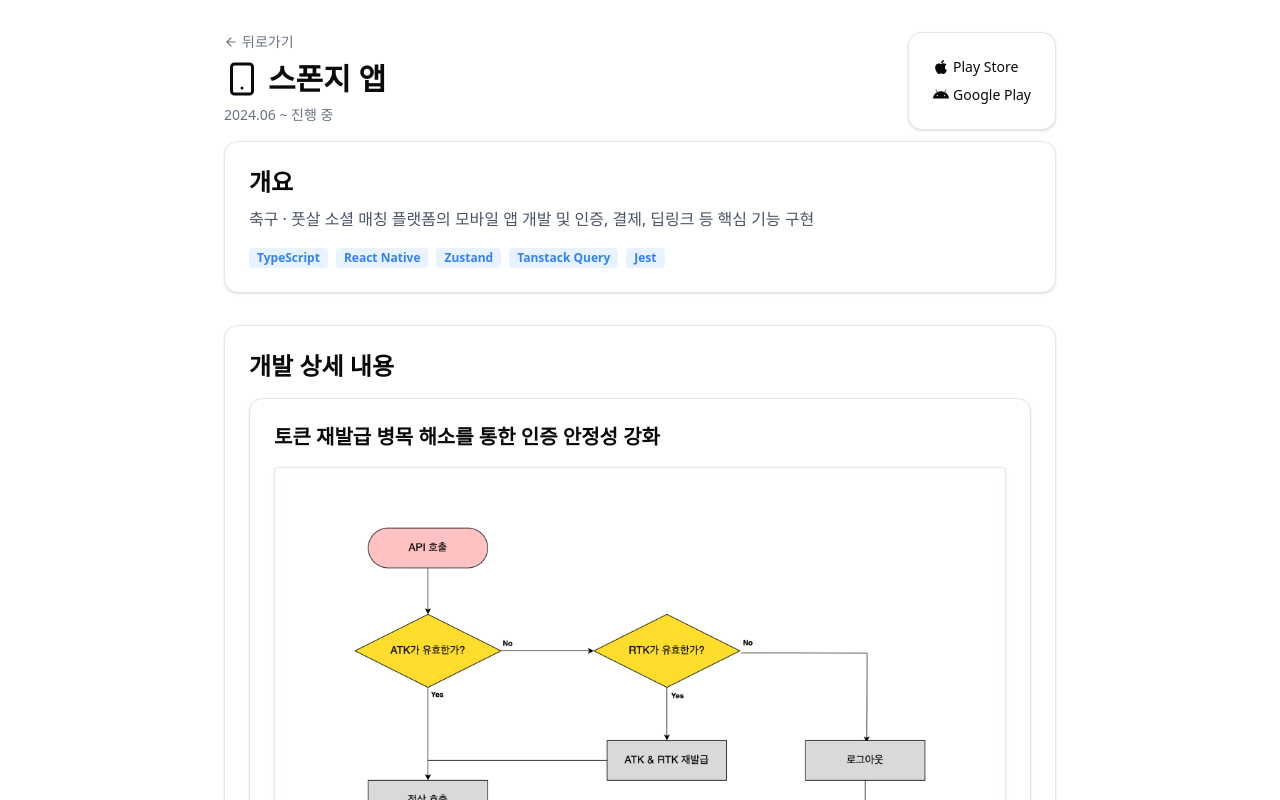
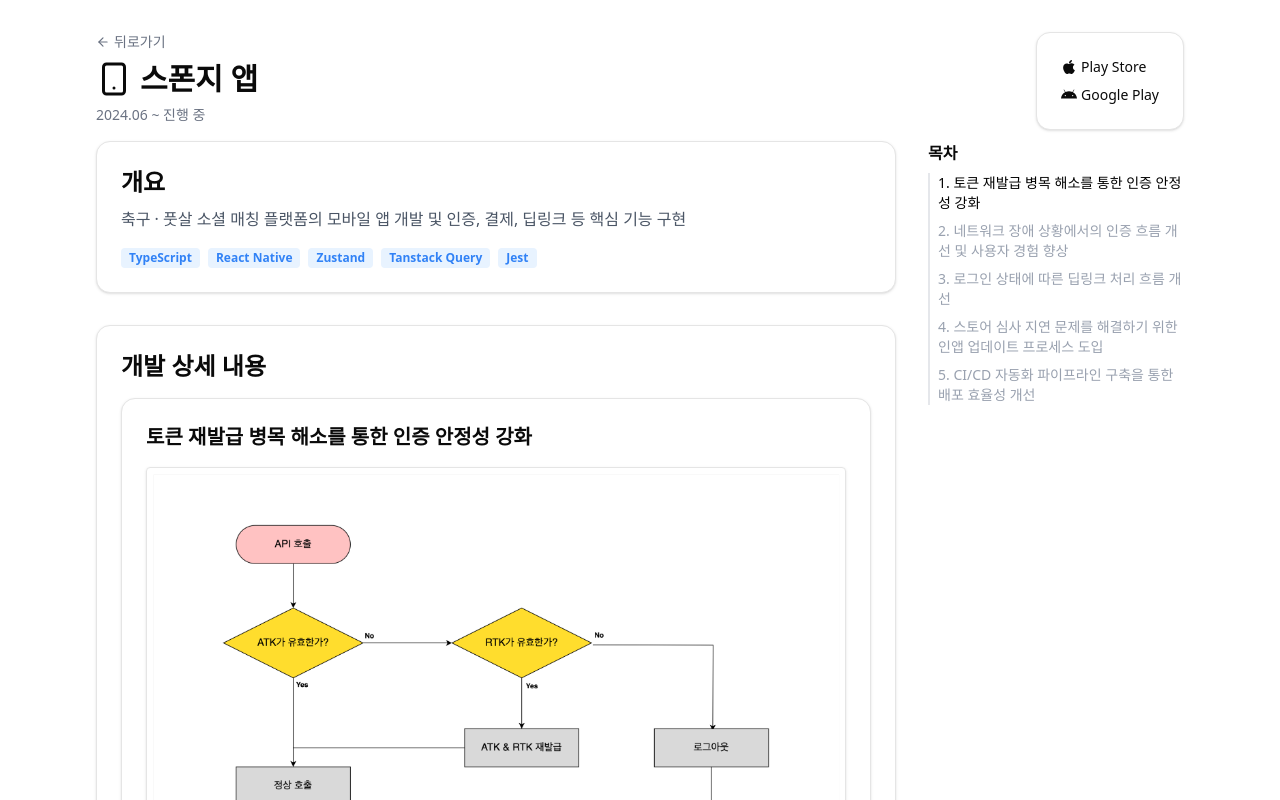
Before and after one commit to BangDori/bangdori-portfolio, a Next.js app: page /experience/sponjy-app in a window 1280 px wide. Shown: the top 800 px of the page. Built offline with nearby package versions, Linux system fonts and the light colour scheme.

Commit message:
목차 적용

```diff
--- a/app/experience/admin-page/page.tsx
+++ b/app/experience/admin-page/page.tsx
@@ -1,6 +1,7 @@
 import AnimatedSection from '@/components/AnimatedSection';
 import ProjectDetailHeader from '@/components/ProjectDetailHeader';
 import ProjectDetailList from '@/components/ProjectDetailList';
+import ProjectDetailToc from '@/components/ProjectDetailToc';
 import ProjectOverView from '@/components/ProjectOverView';
 import adminDetail from '@/constants/admin';
 import { projects } from '@/constants/project';
@@ -9,7 +10,7 @@ const projectMeta = projects.admin;
 
 export default function AdminPage() {
   return (
-    <main className="mx-auto w-full max-w-4xl p-8">
+    <main className="mx-auto w-full max-w-4xl p-8 md:max-w-6xl">
       <div className="mb-4">
         <AnimatedSection as="div" delay={0} className="space-y-2">
           <ProjectDetailHeader
@@ -19,12 +20,21 @@ export default function AdminPage() {
           />
         </AnimatedSection>
       </div>
+      <div className="flex flex-col gap-8 md:flex-row">
+        <div className="min-w-0 flex-1">
           <AnimatedSection as="section" delay={0.2} className="mb-8 rounded-lg">
             <ProjectOverView {...projectMeta} />
           </AnimatedSection>
           <AnimatedSection as="section" delay={0.4} className="mb-8 rounded-lg">
             <ProjectDetailList details={adminDetail} />
           </AnimatedSection>
+        </div>
+        <AnimatedSection as="aside" delay={0.3} className="hidden w-64 flex-shrink-0 md:block">
+          <div className="sticky top-8">
+            <ProjectDetailToc details={adminDetail} />
+          </div>
+        </AnimatedSection>
+      </div>
     </main>
   );
 }
--- a/app/experience/sponjy-app/page.tsx
+++ b/app/experience/sponjy-app/page.tsx
@@ -5,12 +5,13 @@ import ProjectOverView from '@/components/ProjectOverView';
 import { projects } from '@/constants/project';
 import ProjectLink from './_components/ProjectLink';
 import appDetail from '@/constants/app';
+import ProjectDetailToc from '@/components/ProjectDetailToc';
 
 const projectMeta = projects.app;
 
 export default function SponjyApp() {
   return (
-    <main className="mx-auto w-full max-w-4xl p-8">
+    <main className="mx-auto w-full max-w-4xl p-8 md:max-w-6xl">
       <div className="relative mb-4">
         <AnimatedSection as="div" className="space-y-2">
           <ProjectDetailHeader
@@ -19,16 +20,29 @@ export default function SponjyApp() {
             date={projectMeta.date}
           />
         </AnimatedSection>
-        <AnimatedSection as="div" className="static mt-4 md:absolute md:top-0 md:right-0 md:mt-0">
+        <AnimatedSection
+          as="div"
+          delay={0.1}
+          className="static mt-4 md:absolute md:top-0 md:right-0 md:mt-0"
+        >
           <ProjectLink links={projectMeta.links} />
         </AnimatedSection>
       </div>
+      <div className="flex flex-col gap-8 md:flex-row">
+        <div className="min-w-0 flex-1">
           <AnimatedSection as="section" delay={0.2} className="mb-8 rounded-lg">
             <ProjectOverView {...projectMeta} />
           </AnimatedSection>
           <AnimatedSection as="section" delay={0.4} className="mb-8 rounded-lg">
             <ProjectDetailList details={appDetail} />
           </AnimatedSection>
+        </div>
+        <AnimatedSection as="aside" delay={0.3} className="hidden w-64 flex-shrink-0 md:block">
+          <div className="sticky top-8">
+            <ProjectDetailToc details={appDetail} />
+          </div>
+        </AnimatedSection>
+      </div>
     </main>
   );
 }
--- a/app/experience/sponjy-webview/page.tsx
+++ b/app/experience/sponjy-webview/page.tsx
@@ -1,6 +1,7 @@
 import AnimatedSection from '@/components/AnimatedSection';
 import ProjectDetailHeader from '@/components/ProjectDetailHeader';
 import ProjectDetailList from '@/components/ProjectDetailList';
+import ProjectDetailToc from '@/components/ProjectDetailToc';
 import ProjectOverView from '@/components/ProjectOverView';
 import { projects } from '@/constants/project';
 import webviewDetail from '@/constants/webview';
@@ -9,7 +10,7 @@ const projectMeta = projects.webview;
 
 export default function SponjyWebView() {
   return (
-    <main className="mx-auto w-full max-w-4xl p-8">
+    <main className="mx-auto w-full max-w-4xl p-8 md:max-w-6xl">
       <div className="mb-4">
         <AnimatedSection as="div" delay={0} className="space-y-2">
           <ProjectDetailHeader
@@ -19,12 +20,21 @@ export default function SponjyWebView() {
           />
         </AnimatedSection>
       </div>
+      <div className="flex flex-col gap-8 md:flex-row">
+        <div className="min-w-0 flex-1">
           <AnimatedSection as="section" delay={0.2} className="mb-8 rounded-lg">
             <ProjectOverView {...projectMeta} />
           </AnimatedSection>
           <AnimatedSection as="section" delay={0.4} className="mb-8 rounded-lg">
             <ProjectDetailList details={webviewDetail} />
           </AnimatedSection>
+        </div>
+        <AnimatedSection as="aside" delay={0.3} className="hidden w-64 flex-shrink-0 md:block">
+          <div className="sticky top-8">
+            <ProjectDetailToc details={webviewDetail} />
+          </div>
+        </AnimatedSection>
+      </div>
     </main>
   );
 }
--- a/components/AnimatedSection.tsx
+++ b/components/AnimatedSection.tsx
@@ -3,7 +3,7 @@
 import { motion } from 'framer-motion';
 import { ReactNode } from 'react';
 
-type MotionTag = 'div' | 'section';
+type MotionTag = 'div' | 'section' | 'aside';
 
 interface AnimatedSectionProps {
   as: MotionTag;
--- a/components/ProjectDetailCard.tsx
+++ b/components/ProjectDetailCard.tsx
@@ -3,6 +3,10 @@ import { ProjectDetail } from '@/types/project';
 import ProjectDetailSectionBlock from './ProjectDetailSectionBlock';
 import clsx from 'clsx';
 import ProjectDetailImages from './ProjectDetailImages';
+
+interface ProjectDetailCardProps extends ProjectDetail {
+  index: number;
+}
 
 export default function ProjectDetailCard({
   title,
@@ -13,9 +17,10 @@ export default function ProjectDetailCard({
   solution,
   insights,
   references,
-}: ProjectDetail) {
+  index,
+}: ProjectDetailCardProps) {
   return (
-    <Card>
+    <Card id={`detail-${index}`}>
       <CardContent>
         <h3 className="mb-4 text-lg font-bold md:text-xl">{title}</h3>
         <ProjectDetailImages images={images} />
--- a/components/ProjectDetailList.tsx
+++ b/components/ProjectDetailList.tsx
@@ -11,7 +11,7 @@ export default function ProjectDetailList({ details }: { details: ProjectDetail[
         </div>
         <div className="space-y-8">
           {details.map((item, idx) => (
-            <ProjectDetailCard key={idx} {...item} />
+            <ProjectDetailCard key={idx} {...item} index={idx} />
           ))}
         </div>
       </CardContent>
--- /dev/null
+++ b/components/ProjectDetailToc.tsx
@@ -0,0 +1,58 @@
+'use client';
+
+import React, { useEffect, useState } from 'react';
+import Link from 'next/link';
+import { ProjectDetail } from '@/types/project';
+import clsx from 'clsx';
+
+interface ProjectDetailTocProps {
+  details: ProjectDetail[];
+}
+
+export default function ProjectDetailToc({ details }: ProjectDetailTocProps) {
+  const [activeIdx, setActiveIdx] = useState(0);
+
+  useEffect(() => {
+    const sectionIds = details.map((_, idx) => `detail-${idx}`);
+    const sections = sectionIds.map((id) => document.getElementById(id));
+    const handleScroll = () => {
+      let foundIdx = 0;
+      for (let i = 0; i < sections.length; i++) {
+        const section = sections[i];
+        if (section) {
+          const rect = section.getBoundingClientRect();
+          if (rect.top <= 100) {
+            foundIdx = i;
+          }
+        }
+      }
+      setActiveIdx(foundIdx);
+    };
+
+    window.addEventListener('scroll', handleScroll, { passive: true });
+    handleScroll();
+
+    return () => window.removeEventListener('scroll', handleScroll);
+  }, [details]);
+
+  return (
+    <nav className="mb-6 md:mb-0">
+      <h3 className="mb-2 text-base font-semibold">목차</h3>
+      <ul className="space-y-2 border-l-2 border-gray-200 pl-2">
+        {details.map((item, idx) => (
+          <li key={idx}>
+            <Link
+              href={`#detail-${idx}`}
+              className={clsx(
+                'flex items-center gap-2 text-sm hover:text-gray-600 hover:underline',
+                activeIdx === idx ? 'text-black hover:text-black' : 'text-gray-400'
+              )}
+            >
+              {idx + 1}. {item.title}
+            </Link>
+          </li>
+        ))}
+      </ul>
+    </nav>
+  );
+}
```
Lines whose indentation alone changed are shown as unchanged.
